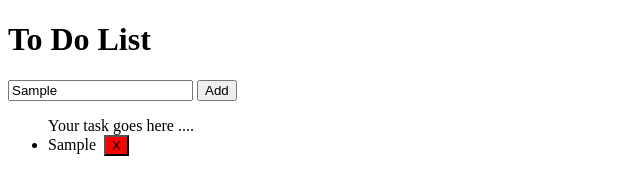
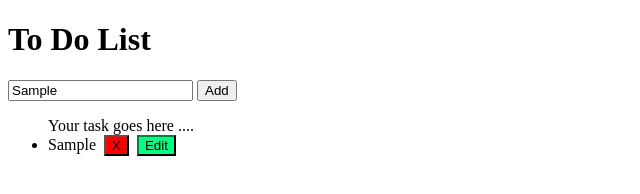
Before and after one commit to ElizhaSegura/it24a, a plain HTML site: page todolist.html in a window 1280 px wide. Both pictures are taken after typing "Sample" into the empty fields and a click on the button "Add". Shown: the whole page, without its empty margins (0-640 px from the left). Drawn offline with Linux system fonts and the light colour scheme.

Commit message:
Added edit button

```diff
--- a/todolist.html
+++ b/todolist.html
@@ -43,6 +43,12 @@
 
             const deleteBtn = createDeleteButton(li);
             li.appendChild(deleteBtn);
+
+            const taskSpan = document.createElement("span");
+            taskSpan.textContent = taskText;
+
+            const editBtn = createEditButton(li, taskSpan);
+            li.appendChild(editBtn);
         }
 
          function createDeleteButton(li){
@@ -52,7 +58,7 @@
             deleteBtn.className="delete=btn";
             deleteBtn.style.marginLeft = "8px";
             deleteBtn.style.backgroundColor = "#FF0000"
-             deleteBtn.onclick = () => handleDeleteClick(li);
+            deleteBtn.onclick = () => handleDeleteClick(li);
 
             console.log("createDeleteButton() called ->", li.textContent);
             return deleteBtn;
@@ -63,6 +69,17 @@
             console.log("handleDeleteClick() called ->", li.textContent.replace("X", "").trim(),Date());
         }
 
+        function createEditButton(li, taskSpan){
+            const editBtn = document.createElement("button");
+            editBtn.textContent = "Edit";
+            editBtn.className = "edit-btn";
+            editBtn.style.marginLeft = "8px";
+            editBtn.style.backgroundColor = "#00ff80"
+            editBtn.onclick = () => handleDeleteClick(li);
+
+            console.log("createEditButton() called =>", taskSpan.textContent);
+            return editBtn;
+        }
 
     </script>
 </body>
```
